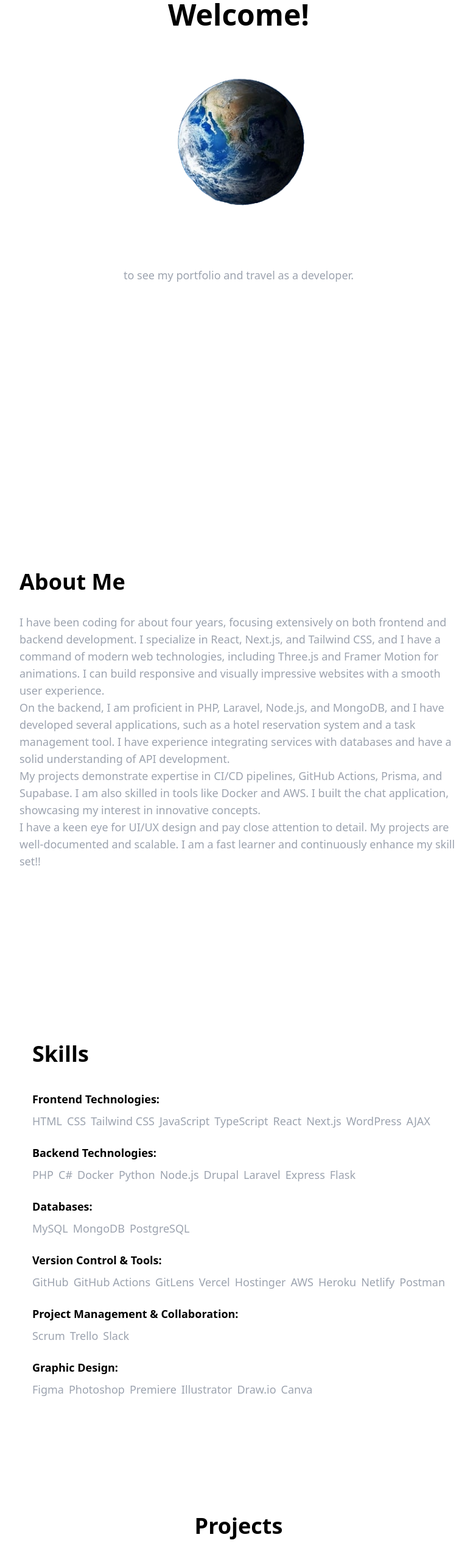
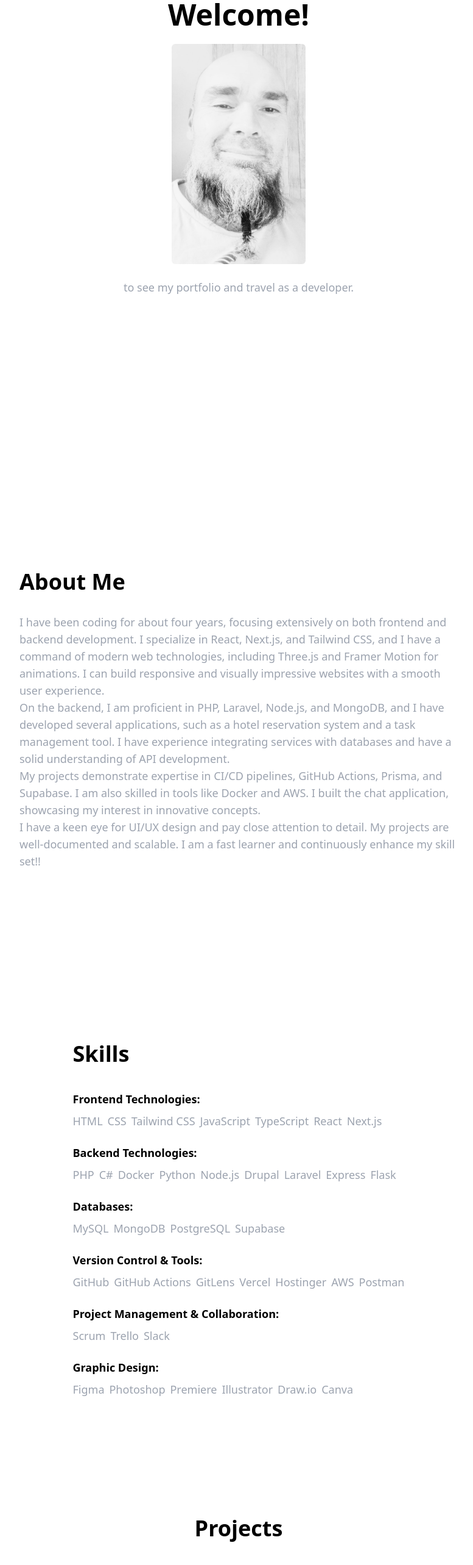
Before and after one commit to Moontags/portfolio, a Next.js app: page / in a window 1280 px wide. Shown: the part 228-2794 px from the top of the page at 61% size, without its empty margins (248-1025 px from the left). Built offline with nearby package versions, Linux system fonts and the light colour scheme.

Commit message:
New description

```diff
--- a/app/page.tsx
+++ b/app/page.tsx
@@ -4,12 +4,12 @@ import { motion } from "framer-motion";
 import Image from "next/image";
 
 const projects = [
-  { title: "Taitaja", description: "Typescipt, Vercel", image: "/taitaja.png", link: "https://taitaja.vercel.app/" },
-  { title: "Living a Healthy Life", description: "React & Tailwind", image: "/eeva.png", link: "https://www.eevakoskela.fi/" },
-  { title: "Cleaning Made Easy", description: "HTML & CSS", image: "/siivousote.png", link: "https://moontags.github.io/siivousote/" },
-  { title: "Lakes of Finland", description: "HTML,CSS & JavaScript", image: "/jarvi.png", link: "https://moontags.github.io/Finnish_Lakes-_Gallery/" },
-  { title: "Weather App", description: "current weather API", image: "/w1.png", link: "https://moontags.github.io/Weather_App/" },
-  { title: "Todo app", description: "Todo app next.js", image: "/todo1.png", link: "https://todo-lake-nine-41.vercel.app/" },
+  { title: "Quiz Master", description: "A school project and a quiz application built with Next.js and TypeScript. The application fetches quiz questions from a JSON file and providing responsive user experience. Hosted on Vercel.", image: "/taitaja.png", link: "https://taitaja.vercel.app/" },
+  { title: "Living a Healthy Life", description: " A client website built with React to showcase services offered by a wellness professional. The site features a responsive design and Hosted on Louhi.", image: "/eeva.png", link: "https://www.eevakoskela.fi/" },
+  { title: "Cleaning Made Easy", description: "A static website for a cleaning service company. Technologies: HTML, CSS and hosted on Github pages", image: "/siivousote.png", link: "https://moontags.github.io/siivousote/" },
+  { title: "Lakes of Finland", description: "A web application that displays a gallery of Finnish lakes. The project focuses on using JavaScript to create an interactive user experience, including image manipulation and dynamic content loading.", image: "/jarvi.png", link: "https://moontags.github.io/Finnish_Lakes-_Gallery/" },
+  { title: "Weather App", description: "A web application that fetches real-time weather data using a third-party API. The app demonstrates the ability to handle API requests and dynamically display information to the user.", image: "/w1.png", link: "https://moontags.github.io/Weather_App/" },
+  { title: "Todo app", description: "A task management application built with Next.js. This project showcases the ability to create, edit, and delete tasks, demonstrating fundamental CRUD operations.", image: "/todo1.png", link: "https://todo-lake-nine-41.vercel.app/" },
 
 
 ];
@@ -32,7 +32,7 @@ export default function Home() {
               initial={{ scale: 0, opacity: 0 }}
               whileInView={{ scale: 1, opacity: 1 }}
               transition={{ duration: 1 }}
-              className="text-5xl font-bold"
+              className="text-5xl font-bold mb-6"
             >
               Welcome!
             </motion.h1>
@@ -42,10 +42,10 @@ export default function Home() {
               whileInView={{ scale: 1, opacity: 1, rotate: 720 }}
               transition={{ repeatType: "reverse", duration: 2, ease: "linear" }}
             >
-              <Image src="/earth.png" alt="Rotating Earth" width={600} height={600} className="rounded-full" />
+              <Image src="/jari.jpg" alt="Rotating Earth" width={220} height={200} className="rounded-md" />
             </motion.div>
 
-            <p className="text-lg text-gray-400 mt-4 mx-4">
+            <p className="text-lg text-gray-400 mt-6 mx-4">
               to see my portfolio and travel as a developer.
             </p>
           </section>
@@ -101,8 +101,6 @@ export default function Home() {
               <span className="block">TypeScript</span>
               <span className="block">React</span>
               <span className="block">Next.js</span>
-              <span className="block">WordPress</span>
-              <span className="block">AJAX</span>
             </div>
           </div>
 
@@ -127,6 +125,7 @@ export default function Home() {
               <span className="block">MySQL</span>
               <span className="block">MongoDB</span>
               <span className="block">PostgreSQL</span>
+              <span className="block">Supabase</span>
             </div>
           </div>
 
@@ -139,8 +138,6 @@ export default function Home() {
               <span className="block">Vercel</span>
               <span className="block">Hostinger</span>
               <span className="block">AWS</span>
-              <span className="block">Heroku</span>
-              <span className="block">Netlify</span>
               <span className="block">Postman</span>
             </div>
           </div>
@@ -173,7 +170,7 @@ export default function Home() {
           initial={{ opacity: 0, scale: 0.1 }}
           whileInView={{ opacity: 1, scale: 1 }}
           transition={{ duration: 2 }}
-          className="text-4xl font-bold mb-6"
+          className="text-4xl font-bold mt-10"
         >
           Projects
         </motion.h2>
```
Also changed, not shown: public/jari.jpg (added).
